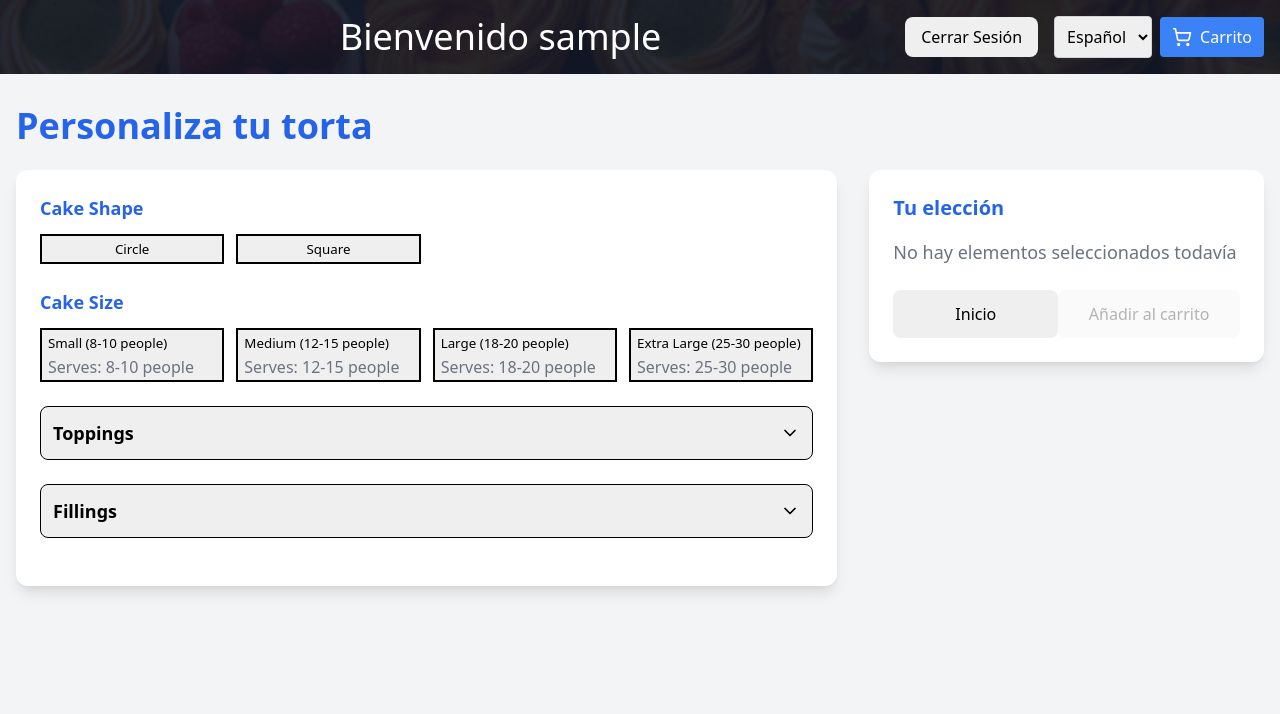
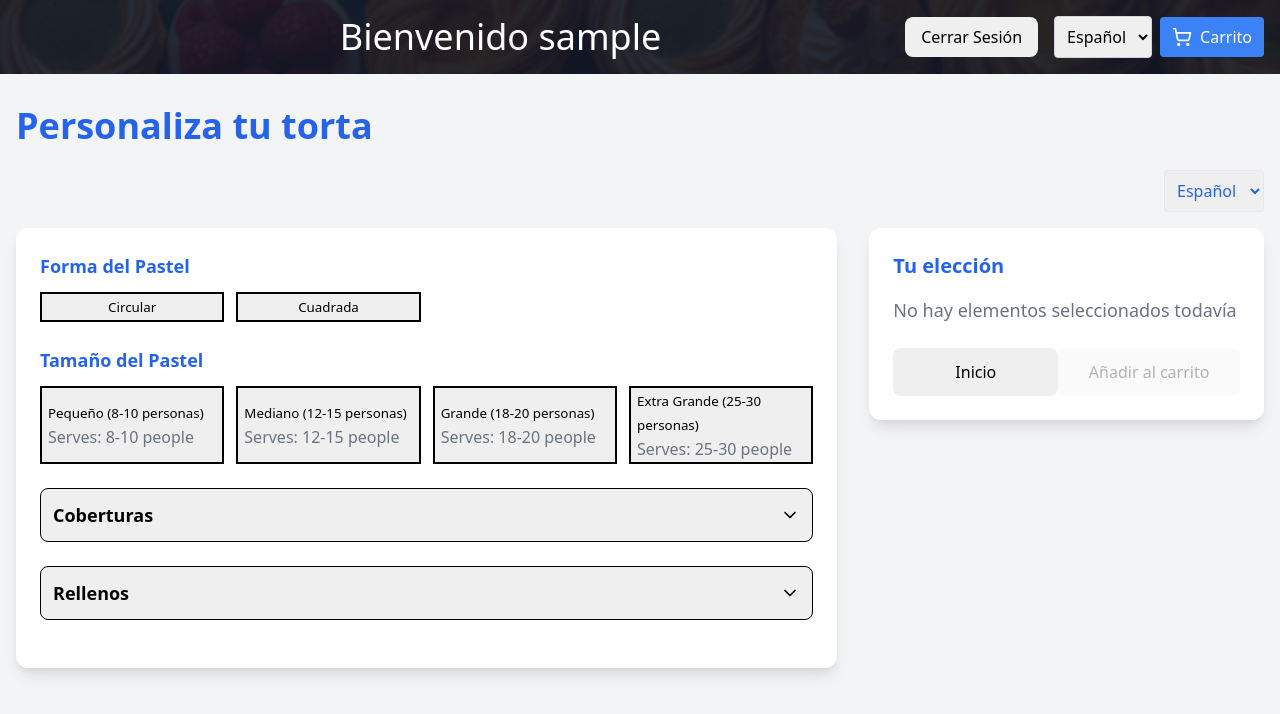
Before and after one commit to GGonzalezGG/pastel-proyecto-d, a Next.js app: page /dashboard in a window 1280 px wide. Shown: the top 714 px of the page. Built offline with nearby package versions, Linux system fonts and the light colour scheme; sample sign-in values are in the browser's storage.

Commit message:
Personalización traducida completa
Ahora los ingredientes estan completamente traducidos

```diff
--- a/src/components/CakeCustomizer.js
+++ b/src/components/CakeCustomizer.js
@@ -1,22 +1,19 @@
 "use client";
-import React, { useState } from 'react';
+import React, { useState, useContext } from 'react';
 import Link from 'next/link';
 import { Check, ChevronDown, X } from 'lucide-react';
 import cakeOptions from './cakeOptions.json';
 import { addToCart } from "@/components/cartUtils";
 import { useAuth } from '../app/context/AuthContext';
-import { useContext } from 'react';
 import { LanguageContext } from '@/context/languageContext';
 
 const CakeCustomizer = () => {
-  const { t } = useContext(LanguageContext);
-
+  const { language, t } = useContext(LanguageContext);
   const { user } = useAuth();
   const username = user?.username;
   const [showConfirmation, setShowConfirmation] = useState(false);
 
   const handleAddToCart = () => {
-
     setShowConfirmation(true);
 
     const cartItem = {
@@ -26,13 +23,13 @@ const CakeCustomizer = () => {
       fillings: selections.fillings,
     };
 
-    // Asociar el carrito al usuario
     addToCart("custom", username, cartItem);
 
     setTimeout(() => {
       setShowConfirmation(false);
     }, 3000);
   };
+
   const [selections, setSelections] = useState({
     shape: '',
     size: '',
@@ -42,6 +39,17 @@ const CakeCustomizer = () => {
 
   const [openCategory, setOpenCategory] = useState(null);
   const [openSubcategory, setOpenSubcategory] = useState(null);
+
+  const getTranslation = (item, translationPath) => {
+    // Helper function to get translation, falling back to English or the item itself
+    if (typeof item === 'object' && item.translations) {
+      return item.translations[language] || item.translations['en'] || item;
+    }
+    if (translationPath && translationPath.translations) {
+      return translationPath.translations[language] || translationPath.translations['en'] || translationPath;
+    }
+    return item;
+  };
 
   const handleSelection = (category, item) => {
     if (cakeOptions[category].type === 'single') {
@@ -61,17 +69,23 @@ const CakeCustomizer = () => {
 
   const SingleChoiceSection = ({ category, categoryData }) => (
     <div className="mb-6">
-      <h3 className="font-semibold mb-3 md:text-lg">{categoryData.name}</h3>
+      <h3 className="font-semibold mb-3 md:text-lg">
+        {getTranslation(categoryData.name, { translations: categoryData.name })}
+      </h3>
       <div className="grid grid-cols-1 sm:grid-cols-2 md:grid-cols-4 gap-3 md:text-base">
         {(categoryData.options || []).map((option) => {
+          const displayName = category === 'size'
+            ? getTranslation(option.name, { translations: option.name })
+            : getTranslation(option, option);
+
           const isSelected = category === 'size'
-            ? selections[category] === option.name
-            : selections[category] === option;
+            ? selections[category] === displayName
+            : selections[category] === displayName;
 
           return (
             <button
-              key={category === 'size' ? option.name : option}
-              onClick={() => handleSelection(category, category === 'size' ? option.name : option)}
+              key={displayName}
+              onClick={() => handleSelection(category, displayName)}
               className={`
                 p-4 rounded-lg border-2 transition-all h-full
                 ${isSelected
@@ -82,13 +96,13 @@ const CakeCustomizer = () => {
             >
               {category === 'size' ? (
                 <div className="text-left">
-                  <div className="font-medium">{option.name}</div>
+                  <div className="font-medium">{displayName}</div>
                   <div className="text-sm text-gray-500 md:text-base">
-                    Serves: {option.servings} people
+                    {t("Serves")}: {option.servings} {t("people")}
                   </div>
                 </div>
               ) : (
-                <div className="font-medium">{option}</div>
+                <div className="font-medium">{displayName}</div>
               )}
             </button>
           );
@@ -110,7 +124,9 @@ const CakeCustomizer = () => {
           onClick={() => setOpenCategory(isOpen ? null : mainCategory)}
           className="w-full flex items-center justify-between p-3 bg-white rounded-lg border hover:bg-gray-50 transition-colors"
         >
-          <span className="font-semibold md:text-lg">{categoryData.name}</span>
+          <span className="font-semibold md:text-lg">
+            {getTranslation(categoryData.name, { translations: categoryData.name })}
+          </span>
           <ChevronDown className={`w-5 h-5 transition-transform ${isOpen ? 'rotate-180' : ''}`} />
         </button>
 
@@ -139,24 +155,29 @@ const CakeCustomizer = () => {
           onClick={() => setOpenSubcategory(isOpen ? null : `${mainCategory}-${subKey}`)}
           className="w-full flex items-center justify-between p-2 bg-gray-50 rounded-lg hover:bg-gray-100 transition-colors"
         >
-          <span className="font-medium">{subCategory.name}</span>
+          <span className="font-medium">
+            {getTranslation(subCategory.name, { translations: subCategory.name })}
+          </span>
           <ChevronDown className={`w-4 h-4 transition-transform ${isOpen ? 'rotate-180' : ''}`} />
         </button>
 
         {isOpen && (
           <div className="mt-1 ml-2 grid grid-cols-1 sm:grid-cols-2 gap-1">
-            {subCategory.options.map((option) => (
+            {subCategory.options.map((option) => {
+              const displayName = getTranslation(option, option);
+              return (
                 <button
-                key={option}
-                onClick={() => handleSelection(mainCategory, option)}
+                  key={displayName}
+                  onClick={() => handleSelection(mainCategory, displayName)}
                   className="flex items-center justify-between p-2 rounded-lg hover:bg-gray-50 transition-colors"
                 >
-                <span>{option}</span>
-                {selections[mainCategory].includes(option) ? (
+                  <span>{displayName}</span>
+                  {selections[mainCategory].includes(displayName) ? (
                     <Check className="w-4 h-4 text-green-500" />
                   ) : null}
                 </button>
-            ))}
+              );
+            })}
           </div>
         )}
       </div>
@@ -169,7 +190,7 @@ const CakeCustomizer = () => {
     return (
       <div className="mb-3">
         <h4 className="font-medium text-sm text-gray-600 mb-2 md:text-lg">
-          {cakeOptions[category].name}:
+          {getTranslation(cakeOptions[category].name, { translations: cakeOptions[category].name })}:
         </h4>
         <div className="flex flex-wrap gap-2">
           {Array.isArray(selection) ? (
@@ -212,8 +233,22 @@ const CakeCustomizer = () => {
         <div className="fixed top-10 right-10 bg-green-500 text-white px-4 py-2 rounded-lg shadow-lg transition-transform transform animate-bounce">
           {t("itemAdded")}
         </div>)}
+
+        <div className="mb-4 flex justify-end">
+          <select
+            value={language}
+            onChange={(e) => setLanguage(e.target.value)}
+            className="p-2 border rounded"
+          >
+            <option value="en">English</option>
+            <option value="es">Español</option>
+            <option value="fr">Français</option>
+            <option value="de">Deutsch</option>
+          </select>
+        </div>
+
         <div className="lg:grid lg:grid-cols-3 lg:gap-8">
-          {/* panel de personalizacion */}
+          {/* Customization panel */}
           <div className="lg:col-span-2">
             <div className="bg-white p-6 rounded-xl shadow-lg mb-6 lg:mb-0 md:flex-wrap-reverse">
               {Object.entries(cakeOptions).map(([category, categoryData]) => (
@@ -226,7 +261,7 @@ const CakeCustomizer = () => {
             </div>
           </div>
 
-          {/* Muestra de los ingredientes seleccionados */}
+          {/* Selected ingredients display */}
           <div className="lg:col-span-1">
             <div className="bg-white p-6 rounded-xl shadow-lg sticky top-8">
               <h3 className="font-semibold mb-4 text-lg md:text-xl">{t("yourSelect")}</h3>
--- a/src/components/cakeOptions.json
+++ b/src/components/cakeOptions.json
@@ -1,19 +1,49 @@
 {
-
   "shape": {
-      "name": "Cake Shape",
+    "name": {
+      "en": "Cake Shape",
+      "es": "Forma del Pastel",
+      "fr": "Forme du Gâteau",
+      "de": "Kuchenform"
+    },
     "type": "single",
     "options": [
-        "Circle",
-        "Square"
+      {
+        "value": "Circle",
+        "translations": {
+          "en": "Circle",
+          "es": "Circular",
+          "fr": "Cercle",
+          "de": "Kreis"
+        }
+      },
+      {
+        "value": "Square",
+        "translations": {
+          "en": "Square",
+          "es": "Cuadrada",
+          "fr": "Carré",
+          "de": "Quadrat"
+        }
+      }
     ]
   },
   "size": {
-      "name": "Cake Size",
+    "name": {
+      "en": "Cake Size",
+      "es": "Tamaño del Pastel",
+      "fr": "Taille du Gâteau",
+      "de": "Kuchen Größe"
+    },
     "type": "single",
     "options": [
       {
-          "name": "Small (8-10 people)",
+        "name": {
+          "en": "Small (8-10 people)",
+          "es": "Pequeño (8-10 personas)",
+          "fr": "Petit (8-10 personnes)",
+          "de": "Klein (8-10 Personen)"
+        },
         "servings": "8-10",
         "dimensions": {
           "circle": "6 inch diameter",
@@ -21,7 +51,12 @@
         }
       },
       {
-          "name": "Medium (12-15 people)",
+        "name": {
+          "en": "Medium (12-15 people)",
+          "es": "Mediano (12-15 personas)",
+          "fr": "Moyen (12-15 personnes)",
+          "de": "Mittel (12-15 Personen)"
+        },
         "servings": "12-15",
         "dimensions": {
           "circle": "8 inch diameter",
@@ -29,7 +64,12 @@
         }
       },
       {
-          "name": "Large (18-20 people)",
+        "name": {
+          "en": "Large (18-20 people)",
+          "es": "Grande (18-20 personas)",
+          "fr": "Grand (18-20 personnes)",
+          "de": "Groß (18-20 Personen)"
+        },
         "servings": "18-20",
         "dimensions": {
           "circle": "10 inch diameter",
@@ -37,7 +77,12 @@
         }
       },
       {
-          "name": "Extra Large (25-30 people)",
+        "name": {
+          "en": "Extra Large (25-30 people)",
+          "es": "Extra Grande (25-30 personas)",
+          "fr": "Très Grand (25-30 personnes)",
+          "de": "Extra Groß (25-30 Personen)"
+        },
         "servings": "25-30",
         "dimensions": {
           "circle": "12 inch diameter",
@@ -47,49 +92,207 @@
     ]
   },
   "toppings": {
-      "name": "Toppings",
+    "name": {
+      "en": "Toppings",
+      "es": "Coberturas",
+      "fr": "Décorations",
+      "de": "Toppings"
+    },
     "type": "multiple",
     "categories": {
       "frostings": {
-          "name": "Frostings",
+        "name": {
+          "en": "Frostings",
+          "es": "Cremas",
+          "fr": "Glaçages",
+          "de": "Frostings"
+        },
         "options": [
-            "Vanilla Buttercream",
-            "Chocolate Ganache",
-            "Cream Cheese Frosting",
-            "Whipped Cream"
+          {
+            "value": "Vanilla Buttercream",
+            "translations": {
+              "en": "Vanilla Buttercream",
+              "es": "Crema de Mantequilla de Vainilla",
+              "fr": "Crème au Beurre à la Vanille",
+              "de": "Vanille Buttercreme"
+            }
+          },
+          {
+            "value": "Chocolate Ganache",
+            "translations": {
+              "en": "Chocolate Ganache",
+              "es": "Chocolate Ganache",
+              "fr": "Ganache au Chocolat",
+              "de": "Schokoladen Ganache"
+            }
+          },
+          {
+            "value": "Cream Cheese Frosting",
+            "translations": {
+              "en": "Cream Cheese Frosting",
+              "es": "Glaseado de Queso Crema",
+              "fr": "Glaçage au Fromage à la Crème",
+              "de": "Frischkäse Frosting"
+            }
+          },
+          {
+            "value": "Whipped Cream",
+            "translations": {
+              "en": "Whipped Cream",
+              "es": "Crema Batida",
+              "fr": "Crème Fouettée",
+              "de": "Schlagsahne"
+            }
+          }
         ]
       },
       "decorations": {
-          "name": "Decorations",
+        "name": {
+          "en": "Decorations",
+          "es": "Decoraciones",
+          "fr": "Décorations",
+          "de": "Dekorationen"
+        },
         "options": [
-            "Fresh Fruits",
-            "Chocolate Shavings",
-            "Sprinkles",
-            "Edible Flowers"
+          {
+            "value": "Fresh Fruits",
+            "translations": {
+              "en": "Fresh Fruits",
+              "es": "Frutas Frescas",
+              "fr": "Fruits Frais",
+              "de": "Frische Früchte"
+            }
+          },
+          {
+            "value": "Chocolate Shavings",
+            "translations": {
+              "en": "Chocolate Shavings",
+              "es": "Virutas de Chocolate",
+              "fr": "Copeaux de Chocolat",
+              "de": "Schokoladenspäne"
+            }
+          },
+          {
+            "value": "Sprinkles",
+            "translations": {
+              "en": "Sprinkles",
+              "es": "Chispas de Colores",
+              "fr": "Vermicelles",
+              "de": "Zuckerstreusel"
+            }
+          },
+          {
+            "value": "Edible Flowers",
+            "translations": {
+              "en": "Edible Flowers",
+              "es": "Flores Comestibles",
+              "fr": "Fleurs Comestibles",
+              "de": "Essbare Blüten"
+            }
+          }
         ]
       }
     }
   },
   "fillings": {
-      "name": "Fillings",
+    "name": {
+      "en": "Fillings",
+      "es": "Rellenos",
+      "fr": "Garnitures",
+      "de": "Füllungen"
+    },
     "type": "multiple",
     "categories": {
       "creams": {
-          "name": "Creams",
+        "name": {
+          "en": "Creams",
+          "es": "Cremas",
+          "fr": "Crèmes",
+          "de": "Cremes"
+        },
         "options": [
-            "Vanilla Custard",
-            "Chocolate Mousse",
-            "Bavarian Cream",
-            "Tiramisu Cream"
+          {
+            "value": "Vanilla Custard",
+            "translations": {
+              "en": "Vanilla Custard",
+              "es": "Crema de Vainilla",
+              "fr": "Crème à la Vanille",
+              "de": "Vanillepudding"
+            }
+          },
+          {
+            "value": "Chocolate Mousse",
+            "translations": {
+              "en": "Chocolate Mousse",
+              "fr": "Mousse au Chocolat",
+              "es": "Mousse de Chocolate",
+              "de": "Schokoladenmousse"
+            }
+          },
+          {
+            "value": "Bavarian Cream",
+            "translations": {
+              "en": "Bavarian Cream",
+              "es": "Crema Bávara",
+              "fr": "Crème Bavaroise",
+              "de": "Bayerische Creme"
+            }
+          },
+          {
+            "value": "Tiramisu Cream",
+            "translations": {
+              "en": "Tiramisu Cream",
+              "es": "Crema de Tiramisu",
+              "fr": "Crème de Tiramisu",
+              "de": "Tiramisu Creme"
+            }
+          }
         ]
       },
       "fruits": {
-          "name": "Fruit Fillings",
+        "name": {
+          "en": "Fruit Fillings",
+          "es": "Rellenos de Frutas",
+          "fr": "Garnitures de Fruits",
+          "de": "Fruchtfüllungen"
+        },
         "options": [
-            "Strawberry Jam",
-            "Raspberry Preserves",
-            "Lemon Curd",
-            "Apple Filling"
+          {
+            "value": "Strawberry Jam",
+            "translations": {
+              "en": "Strawberry Jam",
+              "es": "Mermelada de Fresa",
+              "fr": "Confiture de Fraise",
+              "de": "Erdbeermarmelade"
+            }
+          },
+          {
+            "value": "Raspberry Preserves",
+            "translations": {
+              "en": "Raspberry Preserves",
+              "es": "Conserva de Frambuesa",
+              "fr": "Confiture de Framboise",
+              "de": "Himbeerkonfitüre"
+            }
+          },
+          {
+            "value": "Lemon Curd",
+            "translations": {
+              "en": "Lemon Curd",
+              "es": "Crema de Limón",
+              "fr": "Lemon Curd",
+              "de": "Zitronencreme"
+            }
+          },
+          {
+            "value": "Apple Filling",
+            "translations": {
+              "en": "Apple Filling",
+              "es": "Relleno de Manzana",
+              "fr": "Garniture de Pomme",
+              "de": "Apfelfüllung"
+            }
+          }
         ]
       }
     }
```
Lines whose indentation alone changed are shown as unchanged.
